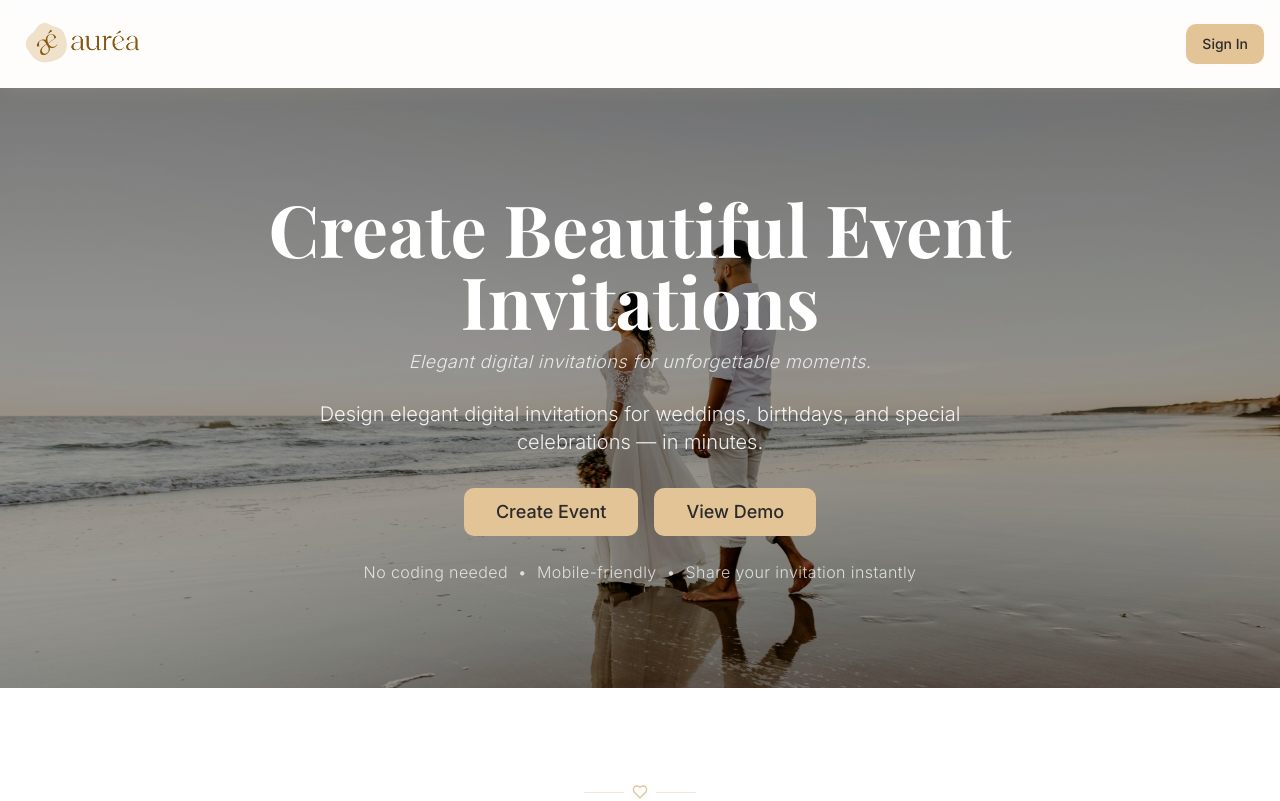
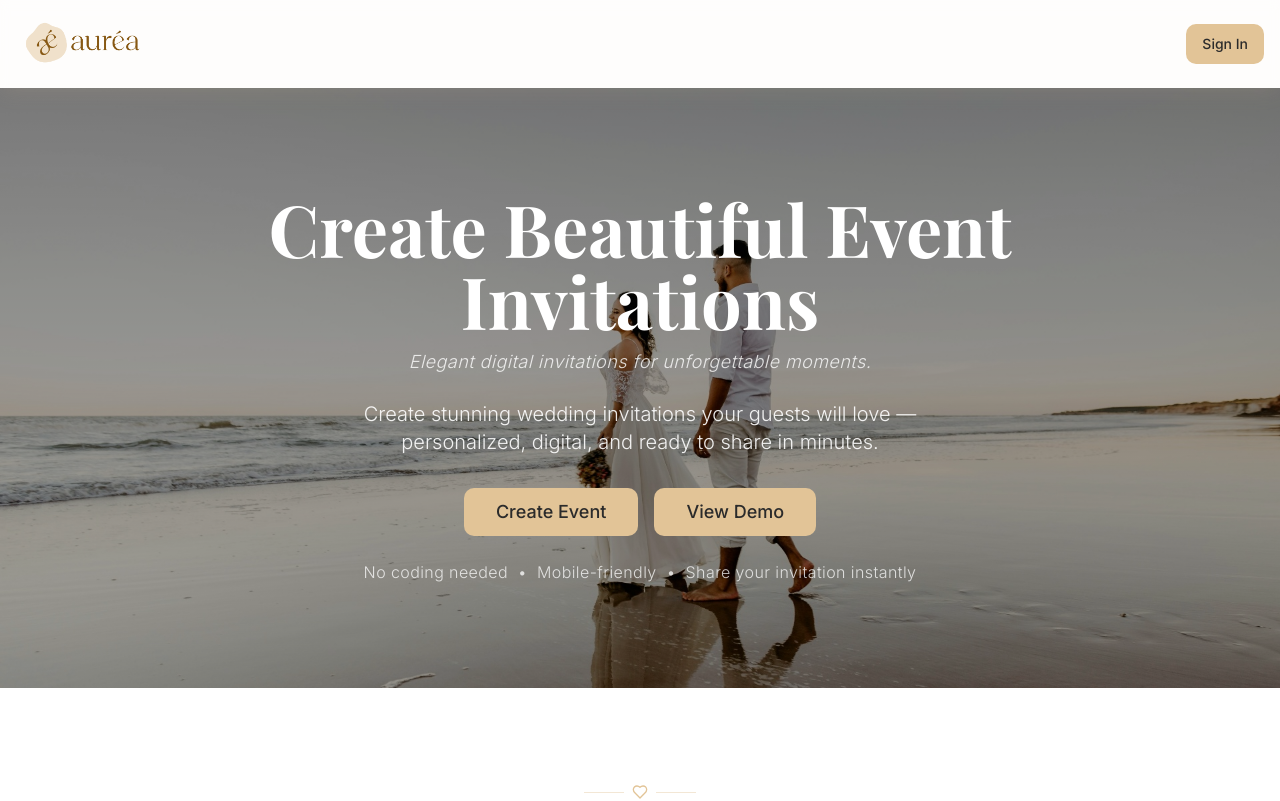
Before and after one commit to nazihsaba/vows-voyage-creator, a React (Vite) app: page / in a window 1280 px wide. Shown: the top 801 px of the page. Built offline with nearby package versions, Linux system fonts and the light colour scheme; the HTML template or start-up script is replaced by a standard one.

Commit message:
Make weddings wording specific

```diff
--- a/src/pages/Index.tsx
+++ b/src/pages/Index.tsx
@@ -71,7 +71,7 @@ const Index = () => {
             Elegant digital invitations for unforgettable moments.
           </p>
           <p className="text-lg md:text-xl mb-8 font-light max-w-2xl mx-auto opacity-90">
-            Design elegant digital invitations for weddings, birthdays, and special celebrations — in minutes.
+            Create stunning wedding invitations your guests will love — personalized, digital, and ready to share in minutes.
           </p>
           <div className="flex flex-col sm:flex-row gap-4 justify-center items-center mb-6">
             <Button
```
